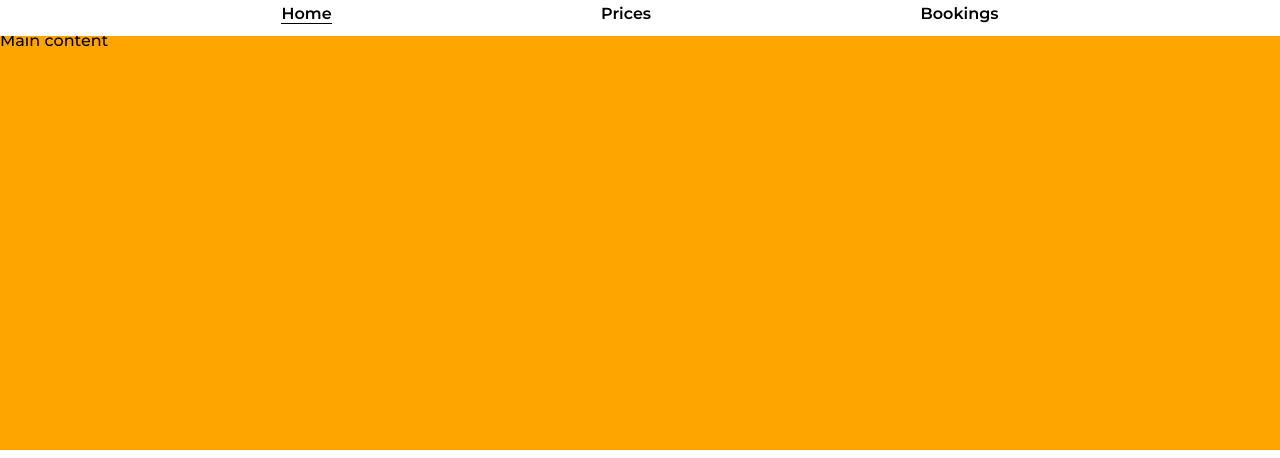
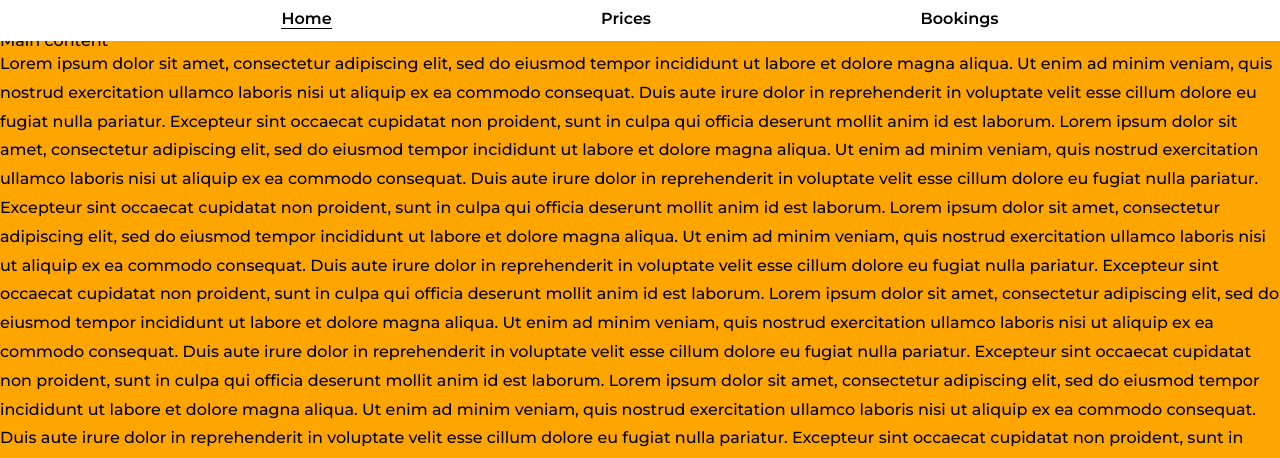
Before and after one commit to Adam-Alive/solar-system-project, a plain HTML site: page index.html in a window 1280 px wide. Shown: the part 95-553 px from the top of the page. Drawn offline with Linux system fonts and the light colour scheme.

Commit message:
Add sample text to Main Content

```diff
--- a/assets/css/style.css
+++ b/assets/css/style.css
@@ -19,7 +19,7 @@ body {
 }
 
 p {
-    line-height: 1.5em;
+    line-height: 1.8em;
 }
 
 /* Header */
@@ -66,13 +66,17 @@ main {
     background-color: orange;
     /* Ensure main content takes up any surplus space to push footer down */
     flex: 1 0 auto;
-    margin-top: 105px;
+    margin-top: 111.73px;
+    /* NOTE Enable flex properties for child elements */
+    display: flex;
+    flex-direction: column;
 }
 
 /* Footer */
 footer {
     background-color: #ffffff;
     padding: .75rem;
+
 }
 
 /* Footer */
--- a/index.html
+++ b/index.html
@@ -39,7 +39,33 @@
     </header>
 
     <!-- Main content -->
-    <main>Main content</main>
+    <main>Main content
+        <p>Lorem ipsum dolor sit amet, consectetur adipiscing elit, sed do eiusmod tempor incididunt ut labore et dolore magna
+        aliqua. Ut enim ad minim veniam, quis nostrud exercitation ullamco laboris nisi ut aliquip ex ea commodo consequat. Duis
+        aute irure dolor in reprehenderit in voluptate velit esse cillum dolore eu fugiat nulla pariatur. Excepteur sint
+        occaecat cupidatat non proident, sunt in culpa qui officia deserunt mollit anim id est laborum.
+        Lorem ipsum dolor sit amet, consectetur adipiscing elit, sed do eiusmod tempor incididunt ut labore et dolore magna
+        aliqua. Ut enim ad minim veniam, quis nostrud exercitation ullamco laboris nisi ut aliquip ex ea commodo consequat. Duis
+        aute irure dolor in reprehenderit in voluptate velit esse cillum dolore eu fugiat nulla pariatur. Excepteur sint
+        occaecat cupidatat non proident, sunt in culpa qui officia deserunt mollit anim id est laborum.
+        Lorem ipsum dolor sit amet, consectetur adipiscing elit, sed do eiusmod tempor incididunt ut labore et dolore magna
+        aliqua. Ut enim ad minim veniam, quis nostrud exercitation ullamco laboris nisi ut aliquip ex ea commodo consequat. Duis
+        aute irure dolor in reprehenderit in voluptate velit esse cillum dolore eu fugiat nulla pariatur. Excepteur sint
+        occaecat cupidatat non proident, sunt in culpa qui officia deserunt mollit anim id est laborum.
+        Lorem ipsum dolor sit amet, consectetur adipiscing elit, sed do eiusmod tempor incididunt ut labore et dolore magna
+        aliqua. Ut enim ad minim veniam, quis nostrud exercitation ullamco laboris nisi ut aliquip ex ea commodo consequat. Duis
+        aute irure dolor in reprehenderit in voluptate velit esse cillum dolore eu fugiat nulla pariatur. Excepteur sint
+        occaecat cupidatat non proident, sunt in culpa qui officia deserunt mollit anim id est laborum.
+        Lorem ipsum dolor sit amet, consectetur adipiscing elit, sed do eiusmod tempor incididunt ut labore et dolore magna
+        aliqua. Ut enim ad minim veniam, quis nostrud exercitation ullamco laboris nisi ut aliquip ex ea commodo consequat. Duis
+        aute irure dolor in reprehenderit in voluptate velit esse cillum dolore eu fugiat nulla pariatur. Excepteur sint
+        occaecat cupidatat non proident, sunt in culpa qui officia deserunt mollit anim id est laborum.
+        Lorem ipsum dolor sit amet, consectetur adipiscing elit, sed do eiusmod tempor incididunt ut labore et dolore magna
+        aliqua. Ut enim ad minim veniam, quis nostrud exercitation ullamco laboris nisi ut aliquip ex ea commodo consequat. Duis
+        aute irure dolor in reprehenderit in voluptate velit esse cillum dolore eu fugiat nulla pariatur. Excepteur sint
+        occaecat cupidatat non proident, sunt in culpa qui officia deserunt mollit anim id est laborum.
+       </p>
+    </main>
 
     <!-- Footer -->
     <footer>
```
